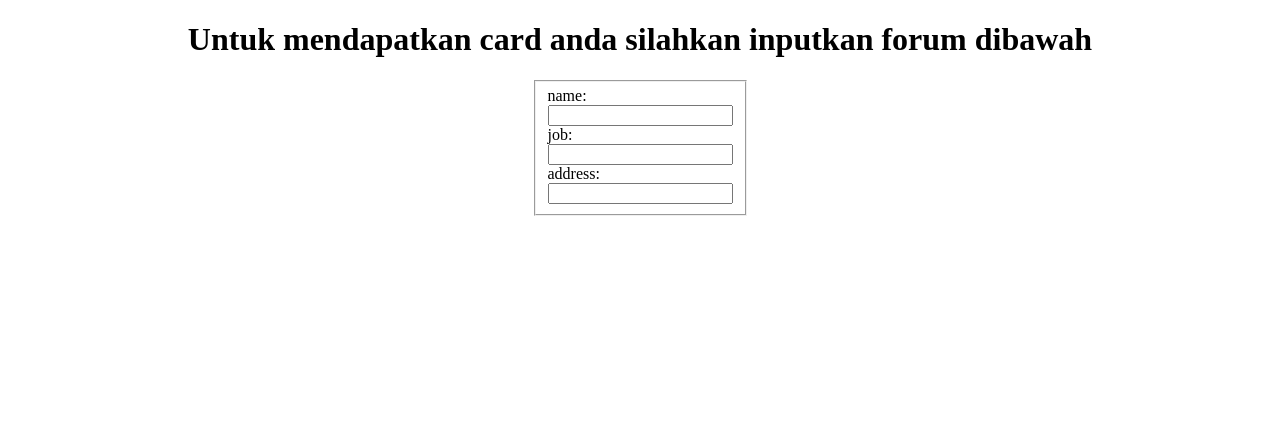
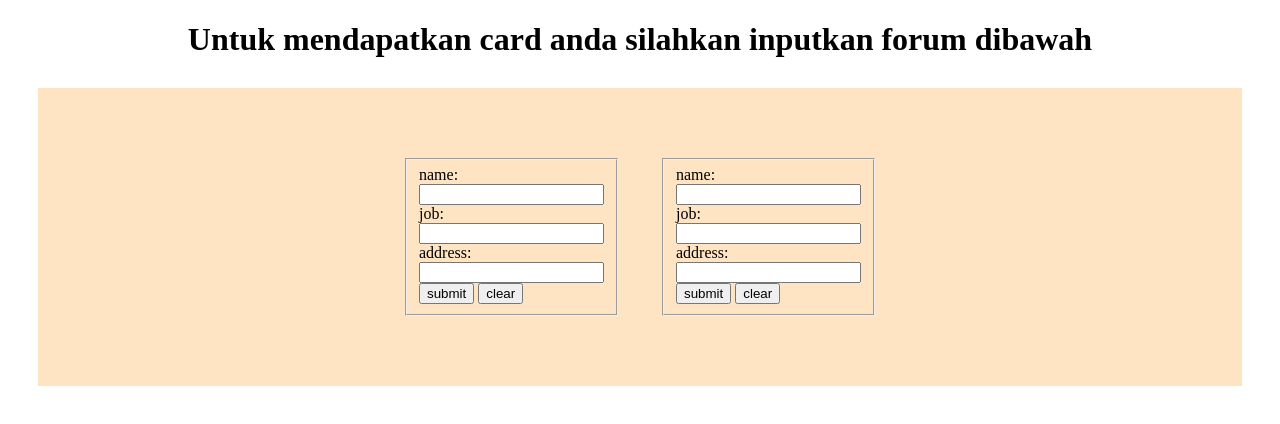
Before and after one commit to DimasAditya2212/training2, a plain HTML site: page index.html in a window 1280 px wide. Drawn offline with Linux system fonts and the light colour scheme.

Commit message:
mengedit css

```diff
--- a/index.html
+++ b/index.html
@@ -20,6 +20,20 @@
                     <input type="text"><br>
                     address:<br>
                     <input type="text"><br>
+                    <button type="submit">submit</button>
+                    <button type="reset">clear</button>
+                </fieldset>
+            </form>
+            <form action="" class="form2">
+                <fieldset>
+                    name:<br>
+                    <input type="text"><br>
+                    job:<br>
+                    <input type="text"><br>
+                    address:<br>
+                    <input type="text"><br>
+                    <button type="submit">submit</button>
+                    <button type="reset">clear</button>
                 </fieldset>
             </form>
 
--- a/style.css
+++ b/style.css
@@ -1,8 +1,18 @@
 .col{
     display: flex;
     justify-content: center;
+    margin: 30px;
+    padding: 50px;
+    background-color: bisque;
+
 }
 h1{
     display: flex;
     justify-content: center;
 }
+.form{
+    margin: 20px 20px;
+}
+.form2{
+    margin: 20px 20px;
+}
```
